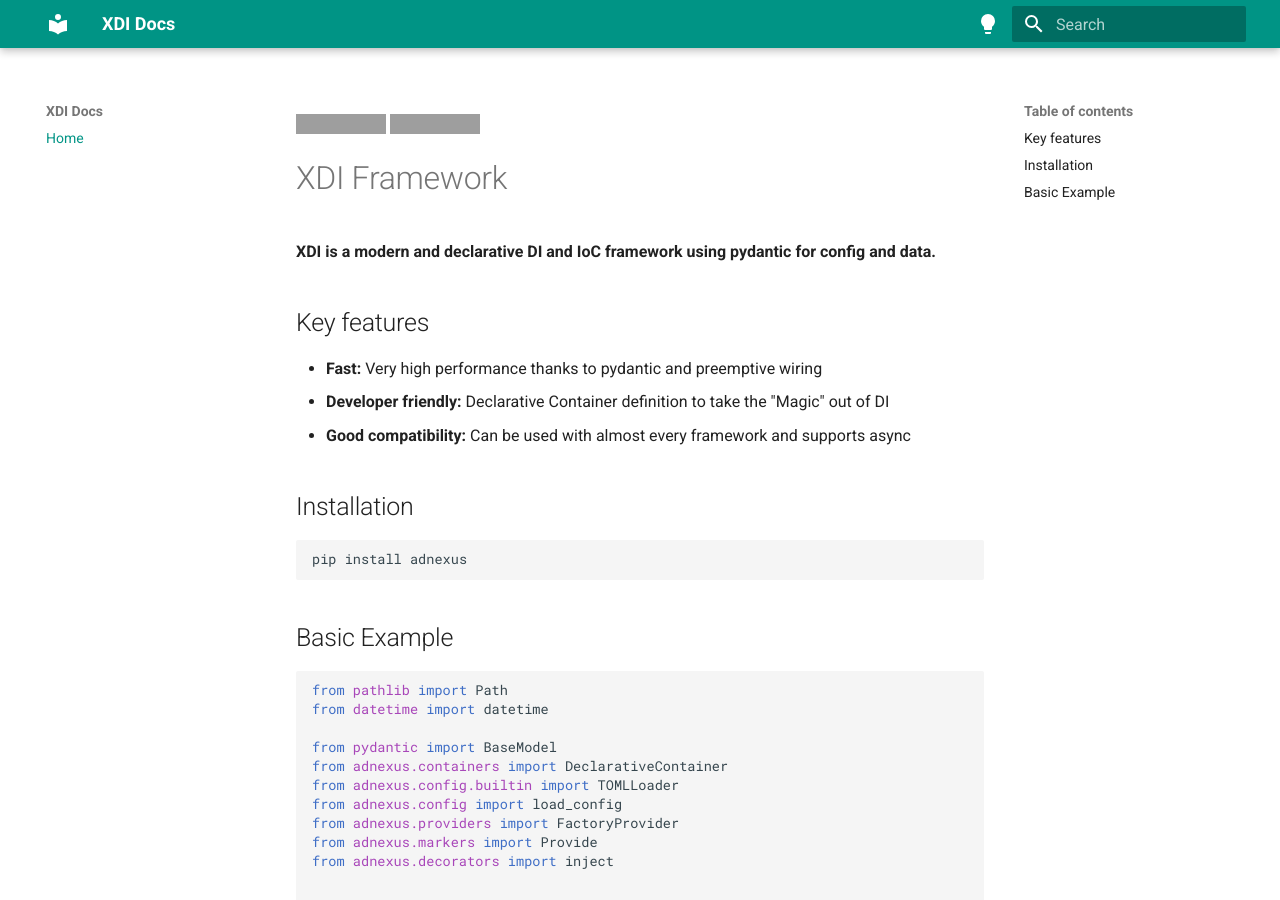
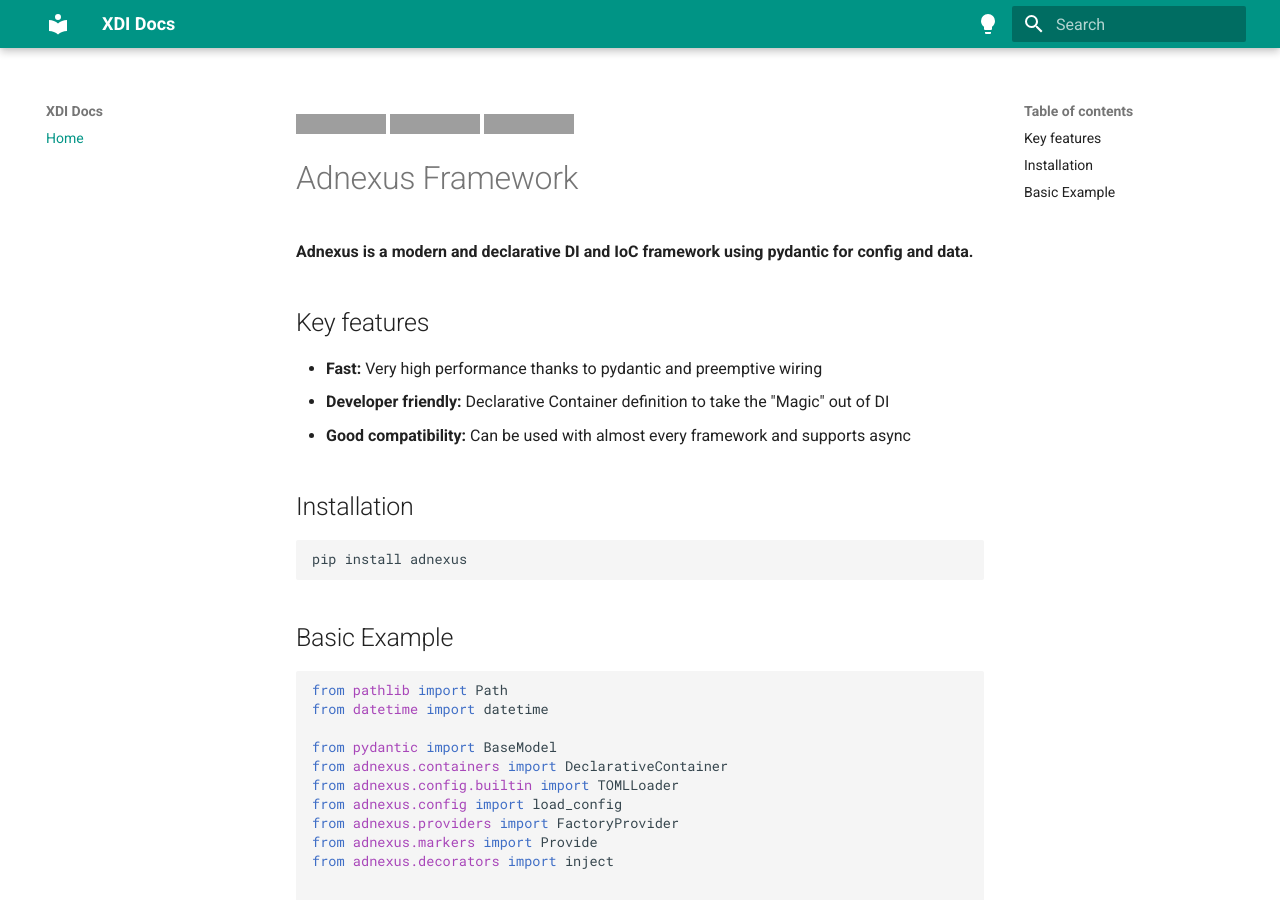
Before and after one commit to Nictec/adnexus, an MkDocs documentation site: the page built from docs/index.md, in a window 1280 px wide and 900 px high. Built offline with MkDocs 1.6.1 and Material for MkDocs 9.7.7, drawn with Linux system fonts in a browser that asks for light colours; grey boxes are pictures that could not be loaded.

Commit message:
FIX: Updated README.md and docs index.md

```diff
--- a/docs/index.md
+++ b/docs/index.md
@@ -1,6 +1,6 @@
-[![tests](https://github.com/Nictec/XDI/actions/workflows/main.yml/badge.svg)](https://github.com/Nictec/XDI/actions/workflows/main.yml) [![Docs](https://github.com/Nictec/adnexus/actions/workflows/docs.yml/badge.svg)](https://github.com/Nictec/adnexus/actions/workflows/docs.yml)
-# XDI Framework
-**XDI is a modern and declarative DI and IoC framework using pydantic for config and data.**
+[![tests](https://github.com/Nictec/Adnexus/actions/workflows/main.yml/badge.svg)](https://github.com/Nictec/Adnexus/actions/workflows/main.yml) [![docs](https://github.com/Nictec/adnexus/actions/workflows/docs.yml/badge.svg)](https://github.com/Nictec/adnexus/actions/workflows/docs.yml) [![build](https://github.com/Nictec/adnexus/actions/workflows/build.yml/badge.svg)](https://github.com/Nictec/adnexus/actions/workflows/build.yml)
+# Adnexus Framework
+**Adnexus is a modern and declarative DI and IoC framework using pydantic for config and data.**
 
 ## Key features
 
```
Also changed, not shown: README.md (+3 -3 lines).
